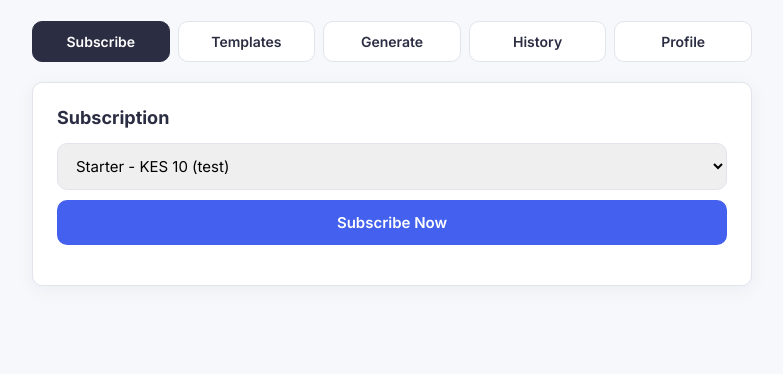
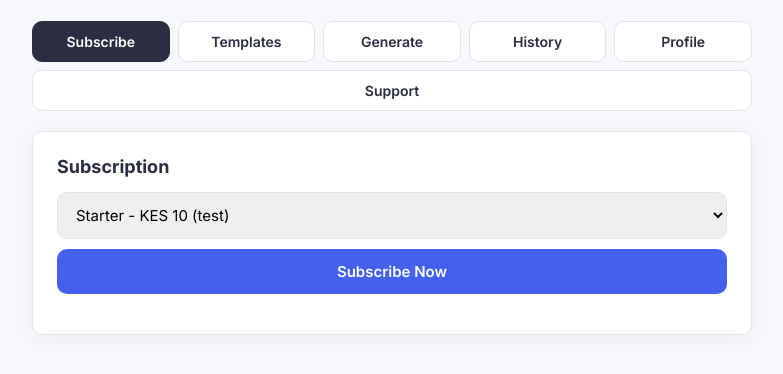
Before and after one commit to nowells254/media-engine, a website: page public/dashboard.html in a window 1280 px wide. Shown: the part 82-456 px from the top of the page, without its empty margins (248-1031 px from the left). Drawn offline with Linux system fonts and the light colour scheme; no server answers; sample sign-in values are in the browser's storage.

Commit message:
Add Support tab link to dashboard

```diff
--- a/public/dashboard.html
+++ b/public/dashboard.html
@@ -102,6 +102,7 @@
     <div class="tab-btn" onclick="showTab('generateTab', this)">Generate</div>
     <div class="tab-btn" onclick="showTab('historyTab', this, loadHistory)">History</div>
     <div class="tab-btn" onclick="showTab('profileTab', this, loadProfile)">Profile</div>
+    <a href="/support.html" target="_blank" class="tab-btn" style="text-decoration:none; display:flex; align-items:center; justify-content:center;">Support</a>
   </div>
 
   <div id="subscribeTab" class="tab-content active card">
```
